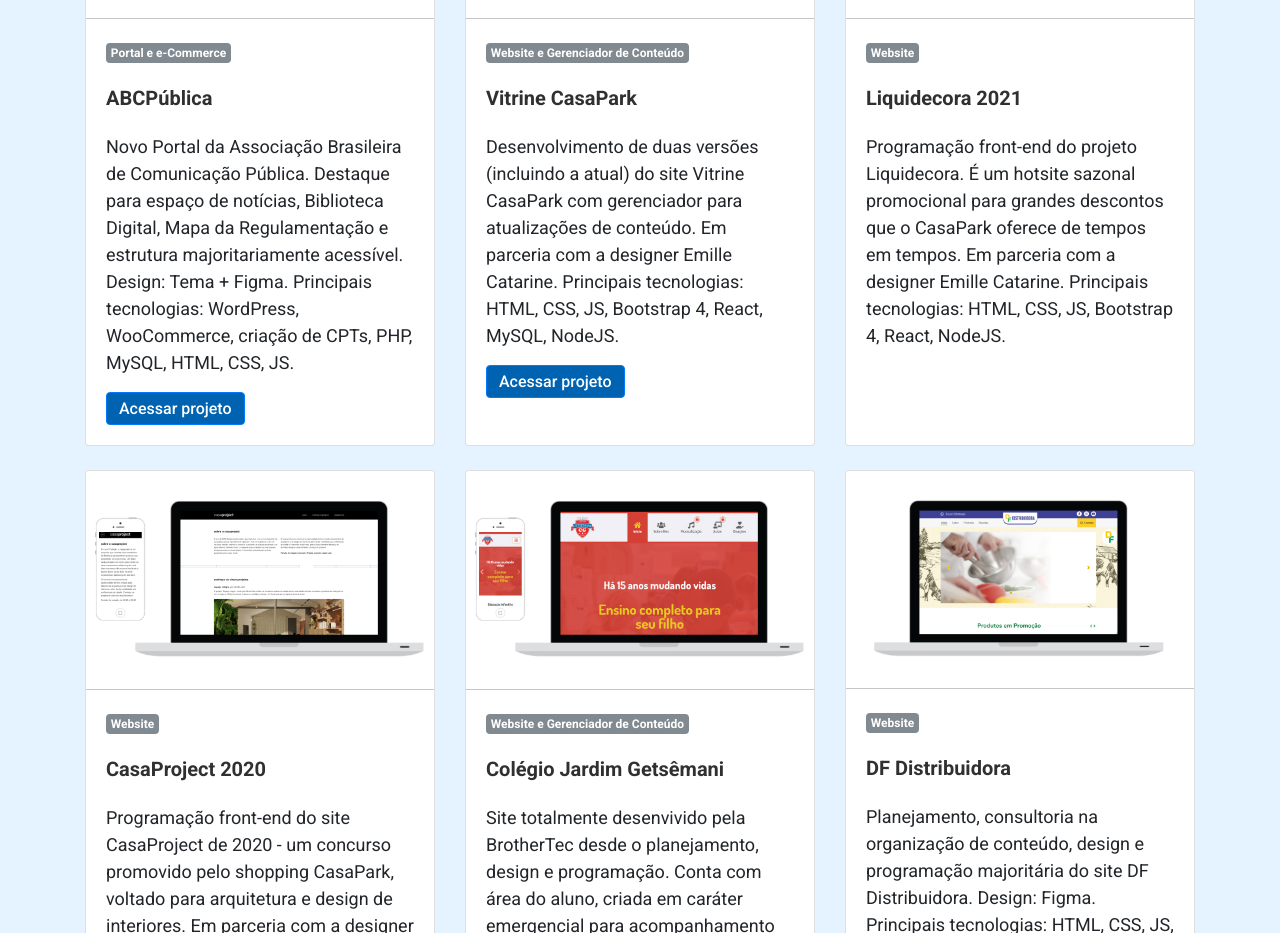
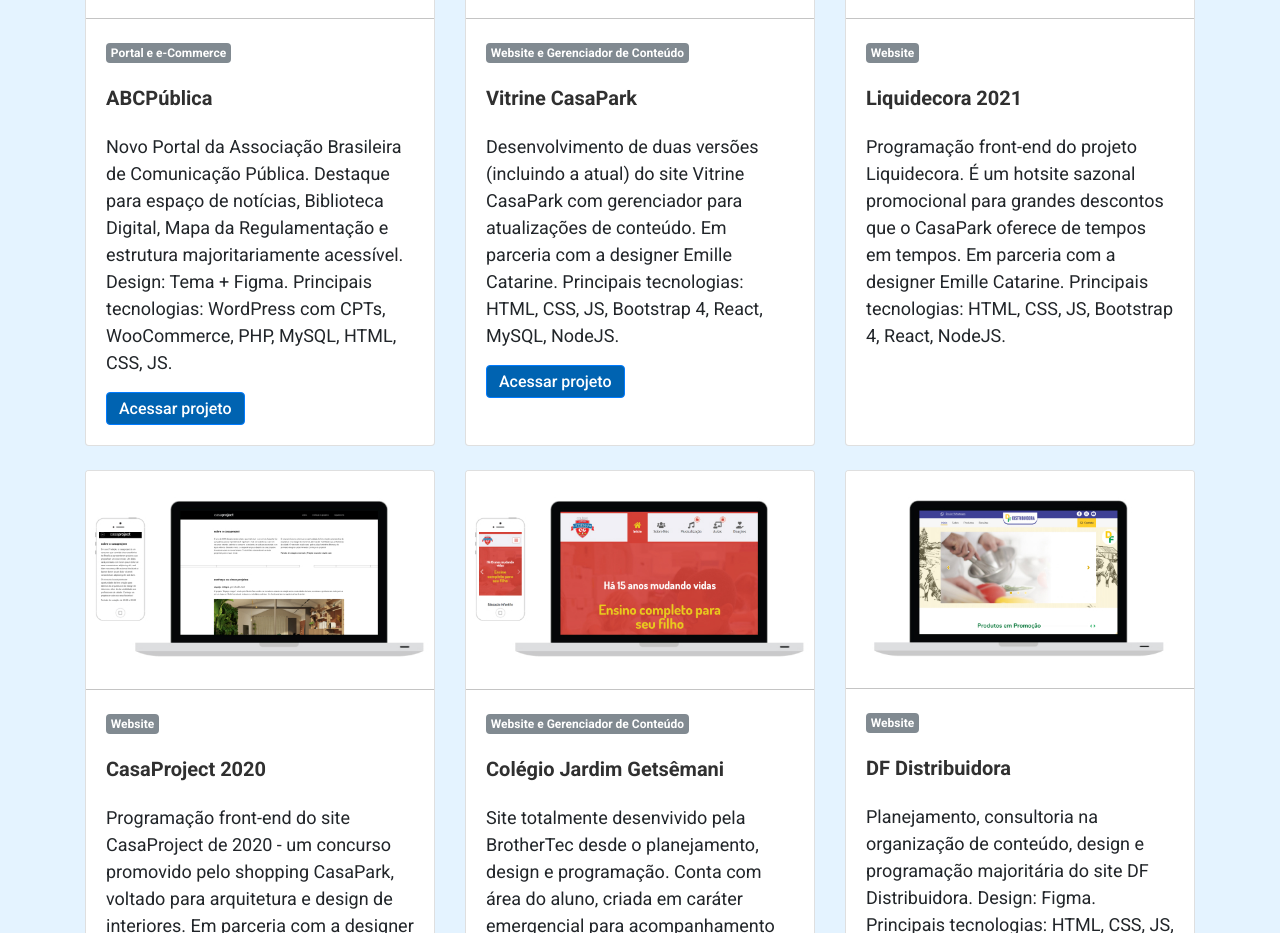
Before and after one commit to Brothertec/site, a React (Create React App) app: page / in a window 1280 px wide. Shown: the part 960-1893 px from the top of the page. Built offline with nearby package versions, Linux system fonts and the light colour scheme.

Commit message:
Atualização de texto de projeto

```diff
--- a/src/componentes/Projetos/index.js
+++ b/src/componentes/Projetos/index.js
@@ -19,7 +19,7 @@
                         <Card imagem={cardImgAbcPublica}
                             badge="Portal e e-Commerce"
                             titulo="ABCPública"
-                            texto="Novo Portal da Associação Brasileira de Comunicação Pública. Destaque para espaço de notícias, Biblioteca Digital, Mapa da Regulamentação e estrutura majoritariamente acessível. Design: Tema + Figma. Principais tecnologias: WordPress, WooCommerce, criação de CPTs, PHP, MySQL, HTML, CSS, JS."
+                            texto="Novo Portal da Associação Brasileira de Comunicação Pública. Destaque para espaço de notícias, Biblioteca Digital, Mapa da Regulamentação e estrutura majoritariamente acessível. Design: Tema + Figma. Principais tecnologias: WordPress com CPTs, WooCommerce, PHP, MySQL, HTML, CSS, JS."
                             botao="https://abcpublica.org.br/" />
                     </div>
                     <div className="col-12 col-md-6 col-lg-4 mb-4">
```
